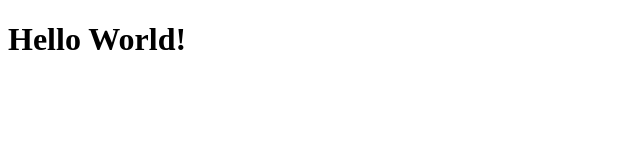
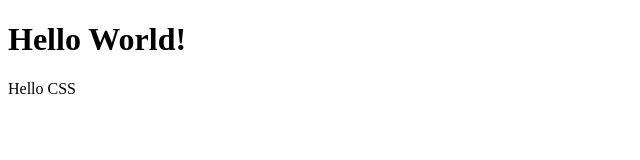
Before and after one commit to deasaini/test, a plain HTML site: page index.html in a window 1280 px wide. Shown: the full height of the page, 0-640 px from the left. Drawn offline with Linux system fonts and the light colour scheme.

Commit message:
changes to make a conflict

```diff
--- a/index.html
+++ b/index.html
@@ -8,5 +8,6 @@
 </head>
 <body>
   <h1>Hello World!</h1>
+  <p>Hello CSS</p>
 </body>
 </html>
```
